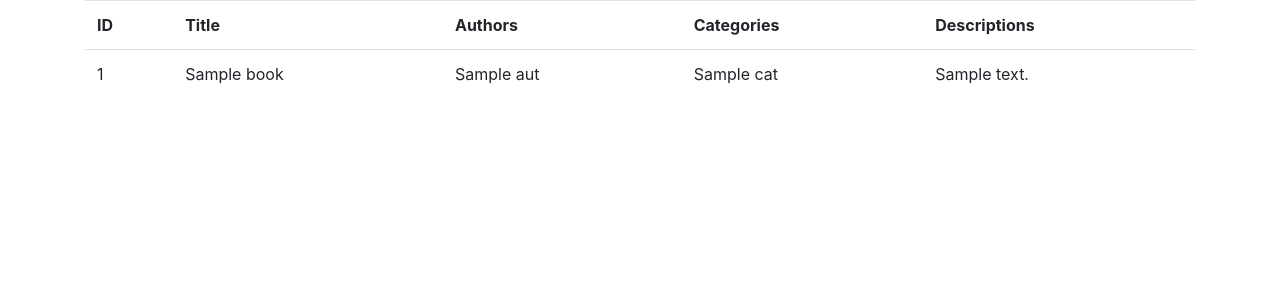
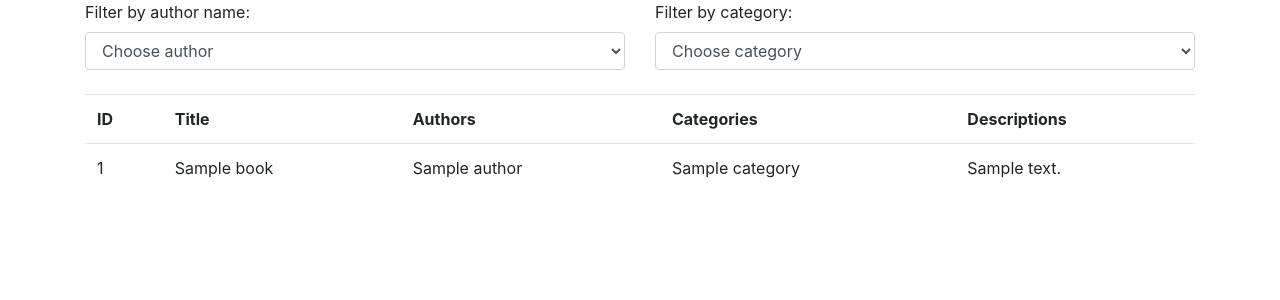
Before and after one commit to stanislawK/bookshelf, a Python web app: template blueprints/templates/books.html in a window 1280 px wide. Shown: the top 300 px of the page. Run offline with Jinja, Linux system fonts and the light colour scheme; the template is opened without the code that fills it: most values are stand-ins (such as "Sample title", 1, 10 or a date in 2020); some libraries are stand-ins or nearby versions.

Commit message:
added filters to books list

```diff
--- a/blueprints/templates/books.html
+++ b/blueprints/templates/books.html
@@ -1,5 +1,44 @@
 {% extends 'base.html' %}
 {% block content %}
+<div class="container">
+    <div class="row">
+      <div class="col">
+        <form method="POST">
+          <label for="authSelect">
+            Filter by author name:
+          </label>
+          <select
+            class="form-control"
+            name="author_id"
+            id="authSelect"
+            onchange="this.form.submit()">
+            <option selected>Choose author</option>
+            {% for author in authors %}
+            <option type="submit" value="{{author.id}}">{{author.name}}</option>
+            {% endfor %}
+          </select>
+        </form>
+      </div>
+      <div class="col">
+        <form method='POST'>
+          <label for="catSelect">
+            Filter by category:
+          </label>
+          <select
+            class="form-control"
+            name="category_id"
+            id="catSelect"
+            onchange="this.form.submit()">
+            <option selected>Choose category</option>
+            {% for category in categories %}
+            <option type="submit" value="{{category.id}}">{{category.name}}</option>
+            {% endfor %}
+          </select>
+        </form>
+      </div>
+    </div>
+</div>
+<br>
 <div class="container">
   <table class="table table-hover">
     <t-head>
--- a/models/category.py
+++ b/models/category.py
@@ -8,8 +8,8 @@
     name = db.Column(db.String(50), nullable=False)
 
     @classmethod
-    def find_by_name(cls, _name):
-        cls.query.filter_by(name=_name).first()
+    def find_by_id(cls, _id):
+        return cls.query.filter_by(id=_id).first()
 
     def save_to_db(self):
         db.session.add(self)
```
Also changed, not shown: blueprints/books.py (+17 -2 lines), models/book.py (+10 -0 lines).
